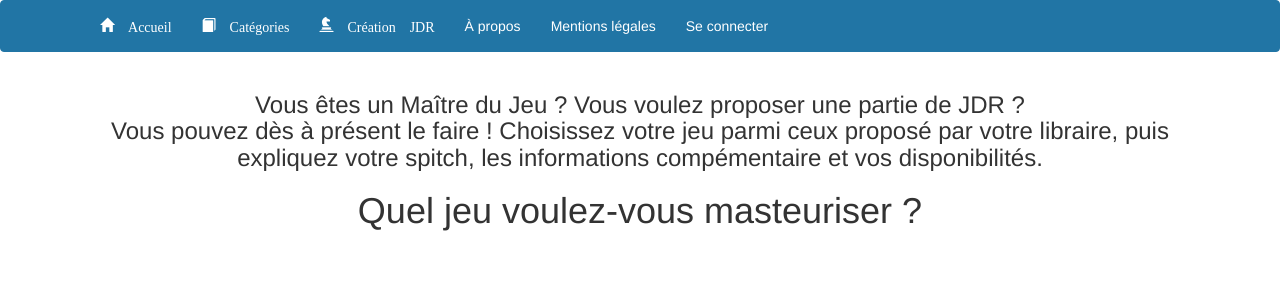
After one commit to t-lefebvre-18/Legendariumdelamort, a PHP site: template src/vue/choixJeu.html.twig in a window 1280 px wide. The commit adds this page. Shown: the top 300 px of the page. Run offline with PHP 8.4, Linux system fonts and the light colour scheme; the template is opened without the code that fills it, so the values that code supplies are empty; some libraries are stand-ins or nearby versions.

Commit message:
-Système de notification terminé. -En cours de création de la page de demande de création de JDR par le MJ.

```diff
--- a/src/config/routing.php
+++ b/src/config/routing.php
@@ -32,6 +32,8 @@ $lesPages['librairie'] = 'actionLibrairie;0';
 $lesPages['livre'] = 'actionPresLivre;0';
 $lesPages['gestionReservation'] = 'actionReservation;1';
 $lesPages['presEvent'] = 'actionPresEvent;0';
+$lesPages['creaJDR'] = 'actionJDR;0';
+$lesPages['choixJeu'] = 'actionChoixJeu;0';
 
 if ($db != null)
 {
--- a/src/controleur/_controleurs.php
+++ b/src/controleur/_controleurs.php
@@ -17,4 +17,5 @@
 
   require_once 'controleur_roles.php';
   require_once 'controleur_reservation.php';
+  require_once 'controleur_JDR.php';
 ?>
--- a/src/vue/base.html.twig
+++ b/src/vue/base.html.twig
@@ -27,15 +27,11 @@ data-target="#navbar" aria-expanded="false" aria-controls="navbar">
  </button>
  </div>
 
+     <div id="navbar" class="collapse navbar-collapse">
          <ul class="nav navbar-nav">
+             <li class="active"><a href="index.php"><span class="glyphicon glyphicon-home" aria-hidden="true"/> Accueil</a></li>
              <li>
-            <form  class="navbar-form navbar-right" action="index.php?page=modifRole" method="post" enctype="application/x-www-form-urlencoded">
-                <input class="form-control mr-sm-2" type="search" placeholder="Rechercher" arialabel="Rechercher">
-                <button class="btn btn-outline-success my-2 my-sm-0" type="submit">OK</button>
-            </form>
-        </li>
-        <li>
-            <a class="dropdown-toggle" href="" id="dropdown01" data-toggle="dropdown" aria-haspopup="true" aria-expanded="false">Catégories</a>
+                 <a class="dropdown-toggle" href="" id="dropdown01" data-toggle="dropdown" aria-haspopup="true" aria-expanded="false"><span class="glyphicon glyphicon-book" aria-hidden="true"/> Catégories</a>
                  <ul class="dropdown-menu">
                      <li><a class="dropdown-item" href="index.php?page=dernieresSorties">Dernières sorties</a></li>
                      <li><a class="dropdown-item" href="index.php?page=lesPlusAimes">Les plus aimés</a></li>
@@ -44,18 +40,15 @@ data-target="#navbar" aria-expanded="false" aria-controls="navbar">
                          <li><a class="dropdown-item" href="index.php?page=librairie&id={{ t.IdType }}">{{t.LibelleType}}</a></li>
                      {% endfor %}
                  </ul>
-
-        </li></br>
-    </ul>
-
-
- <div id="navbar" class="collapse navbar-collapse">
- <ul class="nav navbar-nav">
- <li class="active"><a href="index.php">Accueil</a></li>
+             </li>
                 {% if session.login is defined %}
                 {% if session.role == 1 %}
                 <li class="dropdown">
-        <a class="dropdown-toggle" href="" id="dropdown01" data-toggle="dropdown" aria-haspopup="true" aria-expanded="false">Administration</a>
+                    {% if notif > 0 %}
+                        <a class="dropdown-toggle" href="" id="dropdown01" data-toggle="dropdown" aria-haspopup="true" aria-expanded="false"><span class="glyphicon glyphicon-lock" aria-hidden="true"/> Administration - {{notif + notifReserv}}</a>
+                    {% else %}
+                        <a class="dropdown-toggle" href="" id="dropdown01" data-toggle="dropdown" aria-haspopup="true" aria-expanded="false"><span class="glyphicon glyphicon-lock" aria-hidden="true"/> Administration</a>
+                    {% endif %}
                     <ul class="dropdown-menu">
                         <li><a class="dropdown-item" href="index.php?page=gestionLivre">Livre</a></li>
                         <li><a class="dropdown-item" href="index.php?page=gestionType">Type</a></li>
@@ -75,6 +68,7 @@ data-target="#navbar" aria-expanded="false" aria-controls="navbar">
                 </li>
                 {% endif %}
                 {% endif %}
+             <li><a href="index.php?page=choixJeu"><span class="glyphicon glyphicon-knight" aria-hidden="true"/> Création JDR</a></a></li>
              <li><a href="index.php?page=apropos">À propos</a></li>
              <li><a href="index.php?page=mentions">Mentions légales</a></li>
              {% if session.login is defined %}
--- /dev/null
+++ b/src/vue/choixJeu.html.twig
@@ -0,0 +1,43 @@
+{% extends "base.html.twig" %}
+{% block style %}<link href="css/style-signin.css" rel="stylesheet"> {% endblock %}
+{% block title %} {{ parent() }} Se connecter {% endblock %}
+{% block contenu %}
+
+<center><h3>
+    Vous êtes un Maître du Jeu ? Vous voulez proposer une partie de JDR ? </br>
+    Vous pouvez dès à présent le faire ! Choisissez votre jeu parmi ceux proposé par votre libraire, puis expliquez votre spitch, les informations compémentaire et vos disponibilités.
+</h3></center>
+<h1>Quel jeu voulez-vous masteuriser ?</h1>
+
+<div class="table-responsive">
+    <table class="table table-hover table-striped">
+        {% set compte = 1 %}
+        {% for j in listeJeu %}
+            {% if compte < 4 %}
+                <td>
+                    <a href="index.php?page=creaJDR&id={{j.IdJeu}}">
+                        <center>
+                            <img class="cellLivre" src="{{j.IllustrationJeu}}"/></br>
+                            {{j.NomJeu}}</br>
+                        </center>
+                    </a>
+                </td>
+            {% else %}
+                <td>
+                    <a href="index.php?page=creaJDR&id={{j.IdJeu}}">
+                        <center>
+                            <img class="cellLivre" src="{{j.IllustrationJeu}}"/></br>
+                            {{j.NomJeu}}</br>
+                        </center>
+                    </a>
+                </td>
+                <tr>
+                {% set  compte = 0 %}
+            {% endif %}
+            {% set compte = compte + 1 %}
+        {% endfor %}
+    </table>
+</div>
+
+
+{% endblock %}
```
Also changed, not shown: src/controleur/controleur_JDR.php (added, +50 -0 lines), src/vue/creationJDR.html.twig (added, +32 -0 lines), web/index.php (+5 -2 lines), web/images/la_nuit_des_temps.jpg (added). Lines whose indentation alone changed are shown as unchanged.
